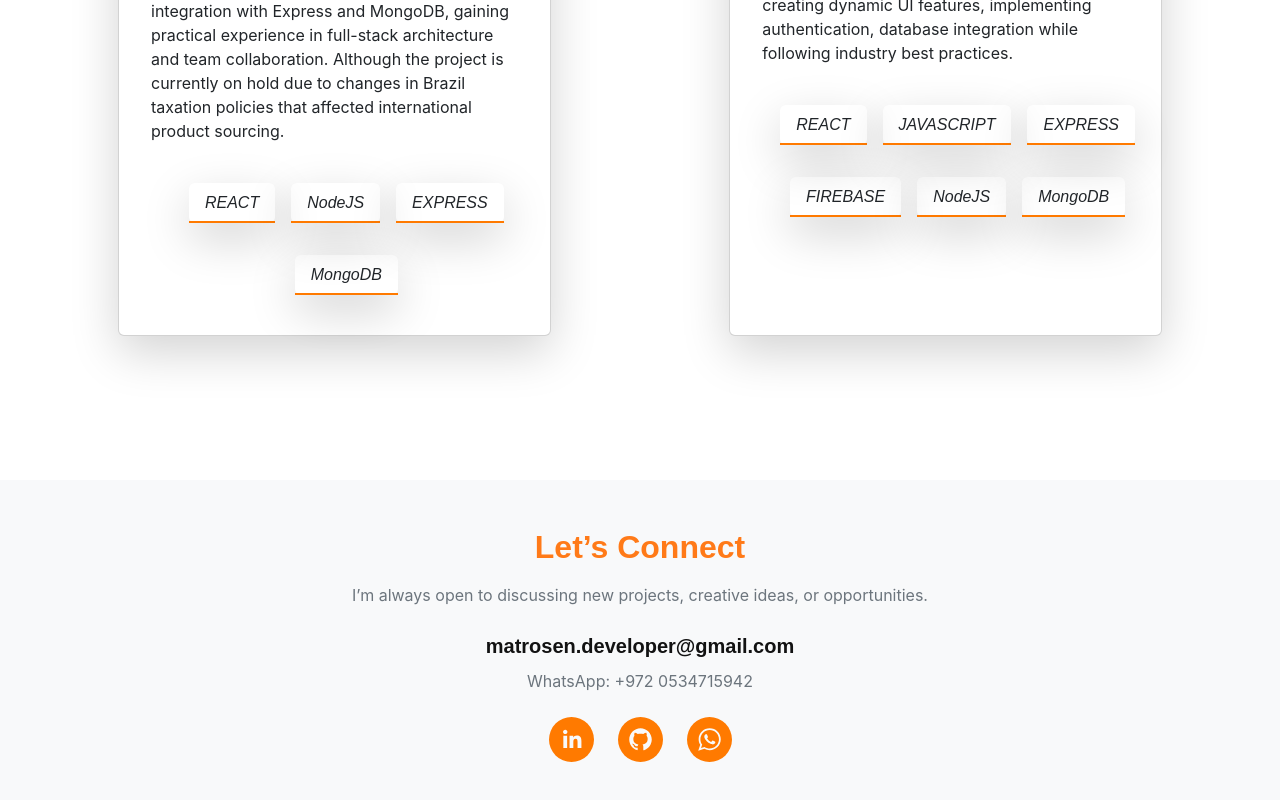
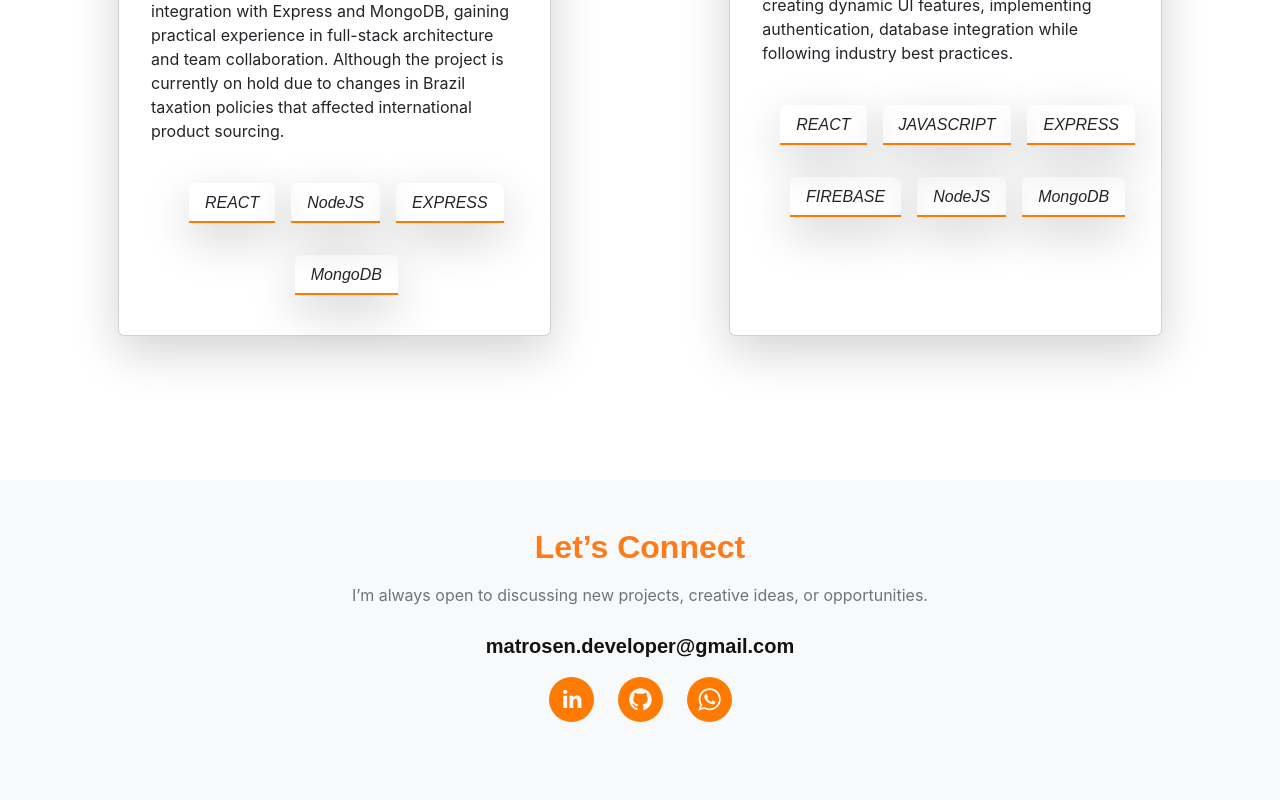
Before and after one commit to Mateus1rosengarten/myPortfolio, a React (Create React App) app: page / in a window 1280 px wide. Shown: the part 5030-5830 px from the top of the page. Built offline with nearby package versions, Linux system fonts and the light colour scheme.

Commit message:
change whatsapp icon

```diff
--- a/src/views/contact.jsx
+++ b/src/views/contact.jsx
@@ -20,10 +20,6 @@ const Contact = () => {
               matrosen.developer@gmail.com
             </p>
 
-            <p className="text-surface mb-4 font-secondary">
-              WhatsApp: +972 0534715942
-            </p>
-
             <div className="d-flex justify-content-center gap-4 mt-3 mb-5">
               <SocialMediaIcon
                 url={"https://www.linkedin.com/in/mateus-rosengarten-mauricio/"}
```
